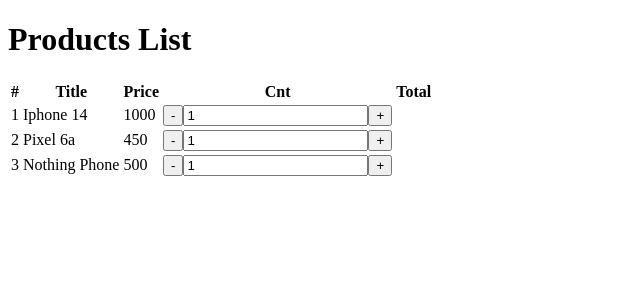
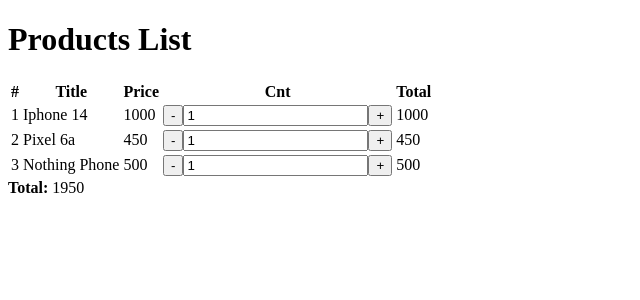
Before and after one commit to EvgeniiZaets/react-sandbox, a React app: page / in a window 1280 px wide. Shown: the top 300 px of the page, without its empty margins (0-640 px from the left). Built offline with nearby package versions, Linux system fonts and the light colour scheme.

Commit message:
product list total

```diff
--- a/src/App.js
+++ b/src/App.js
@@ -43,12 +43,20 @@ export default function App () {
             <td>
               <MinMax current={ product.cnt } max={ product.rest } onChange={ cnt => setCnt(product.id, cnt) }/>
             </td>
-            <td></td>
+            <td>{ productTotal(product) }</td>
           </tr>
         )) }
       </tbody>
     </table>
+    <div>
+      <b>Total: </b>
+      { products.reduce((acc, product) => acc + productTotal(product), 0) }
+    </div>
   </div>;
+}
+
+function productTotal (product) {
+  return product.price * product.cnt;
 }
 
 function productsStub () {
```
